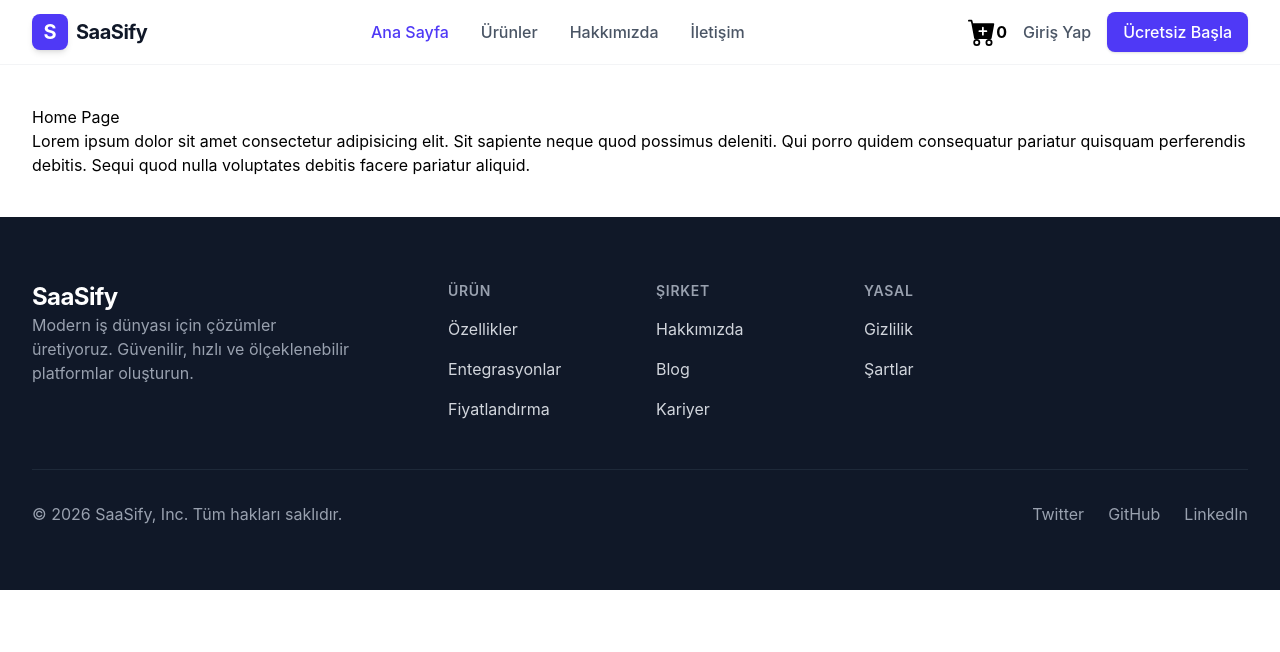
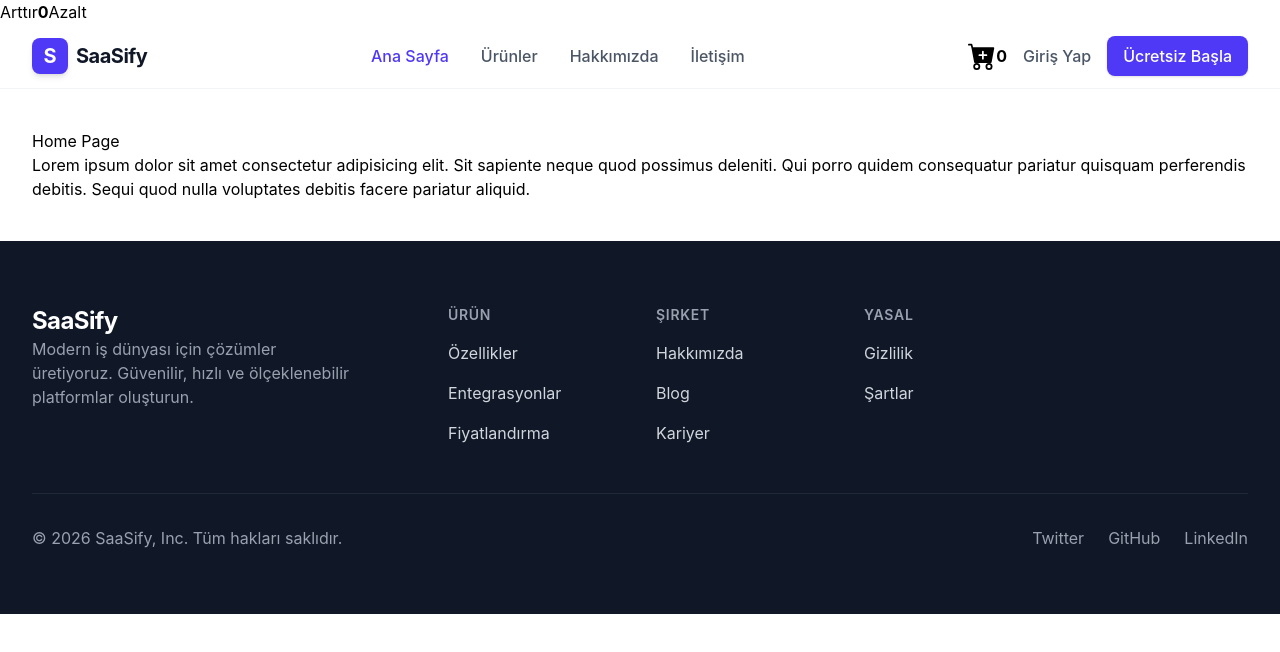
Before and after one commit to eminbasbayan/albaraka-react-egitimi, a React (Vite) app: page / in a window 1280 px wide. Shown: the top 652 px of the page. Built offline with nearby package versions, Linux system fonts and the light colour scheme.

Commit message:
redux toolkit - counter örneği

```diff
--- a/package.json
+++ b/package.json
@@ -11,11 +11,13 @@
   },
   "dependencies": {
     "@hookform/resolvers": "^5.4.0",
+    "@reduxjs/toolkit": "^2.12.0",
     "@tailwindcss/vite": "^4.3.1",
     "react": "^19.2.6",
     "react-dom": "^19.2.6",
     "react-hook-form": "^7.79.0",
     "react-icons": "^5.6.0",
+    "react-redux": "^9.3.0",
     "react-router": "^7.18.0",
     "react-toastify": "^11.1.0",
     "tailwindcss": "^4.3.1",
--- a/src/App.jsx
+++ b/src/App.jsx
@@ -1,10 +1,12 @@
 import { RouterProvider } from 'react-router';
 import router from './routes/routes';
 import { ToastContainer } from 'react-toastify';
+import Counter from './components/Counter';
 
 function App() {
   return (
     <div className="root-component">
+      <Counter />
       <ToastContainer />
       <RouterProvider router={router} />
     </div>
--- a/src/components/Counter.jsx
+++ b/src/components/Counter.jsx
@@ -1,32 +1,18 @@
-import { useEffect, useState } from 'react';
+import { useDispatch, useSelector } from 'react-redux';
+import { arttir, azalt } from '../redux/counterSlice';
 
 const Counter = () => {
-  const [count, setCount] = useState(0);
-  const [title, setTitle] = useState('Emre');
+  const { count } = useSelector((state) => state.counter);
+  const dispatch = useDispatch();
 
-  useEffect(() => {
-    console.log("component DOM'a ilk kez yüklendiğinde çalışır!");
-  }, []);
+  console.log(count);
 
-  useEffect(() => {
-    console.log(
-      'component DOM`a ilk kez yüklendiğinde ve deps içindeki değerler güncellendiğinde çalışır!',
-    );
-  }, [title]);
-
-  const arttir = () => setCount((prev) => prev + 1);
-  const azalt = () => setCount((prev) => prev - 1);
 
   return (
     <div>
-      <p>{title}</p>
-      <button onClick={() => setTitle('Ahmet')}>Title Değiştir!</button>
-      <br />
-      <br />
-      <br />
-      <button onClick={arttir}>Arttır</button>
+      <button onClick={() => dispatch(arttir())}>Arttır</button>
       <b>{count}</b>
-      <button onClick={azalt}>Azalt</button>
+      <button onClick={()=> dispatch(azalt())}>Azalt</button>
     </div>
   );
 };
--- a/src/main.jsx
+++ b/src/main.jsx
@@ -1,13 +1,17 @@
 import { createRoot } from 'react-dom/client';
-import './index.css';
 import App from './App.jsx';
 import CartProvider from './context/CartContext.jsx';
 import AuthProvider from './context/AuthContext.jsx';
+import { Provider as ReduxProvider } from 'react-redux';
+import store from './redux/store.js';
+import './index.css';
 
 createRoot(document.getElementById('root')).render(
-  <AuthProvider>
-    <CartProvider>
-      <App />
-    </CartProvider>
-  </AuthProvider>,
+  <ReduxProvider store={store}>
+    <AuthProvider>
+      <CartProvider>
+        <App />
+      </CartProvider>
+    </AuthProvider>
+  </ReduxProvider>,
 );
--- /dev/null
+++ b/src/redux/counterSlice.js
@@ -0,0 +1,21 @@
+import { createSlice } from '@reduxjs/toolkit';
+
+const initialState = {
+  count: 0,
+};
+
+const counterSlice = createSlice({
+  name: 'counter',
+  initialState,
+  reducers: {
+    arttir: (state) => {
+      state.count += 1;
+    },
+    azalt: (state) => {
+      state.count -= 1;
+    },
+  },
+});
+
+export const { arttir, azalt } = counterSlice.actions;
+export default counterSlice.reducer;
--- /dev/null
+++ b/src/redux/store.js
@@ -0,0 +1,10 @@
+import { configureStore } from '@reduxjs/toolkit';
+import counterReducer from './counterSlice';
+
+const store = configureStore({
+  reducer: {
+    counter: counterReducer,
+  },
+});
+
+export default store;
```
Also changed, not shown: 1 other file (tests, documents, lock files or other folders).
